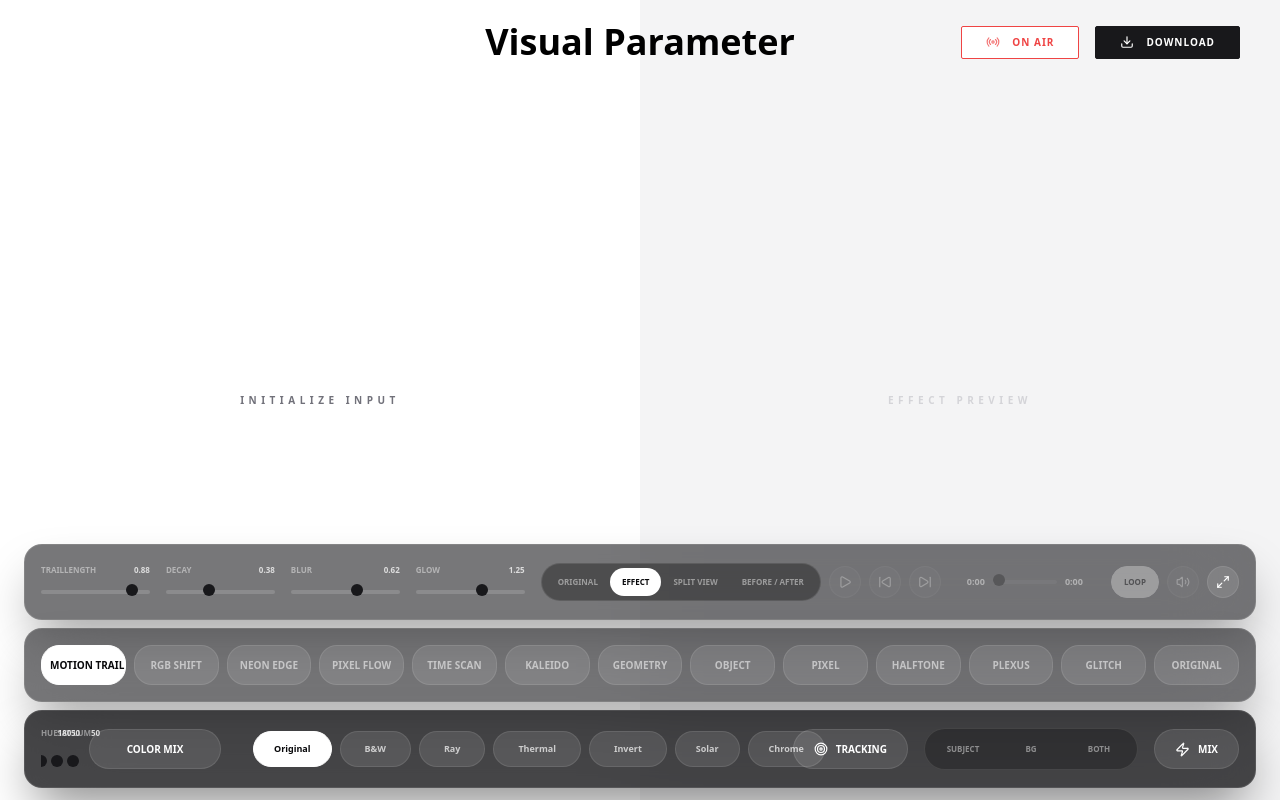
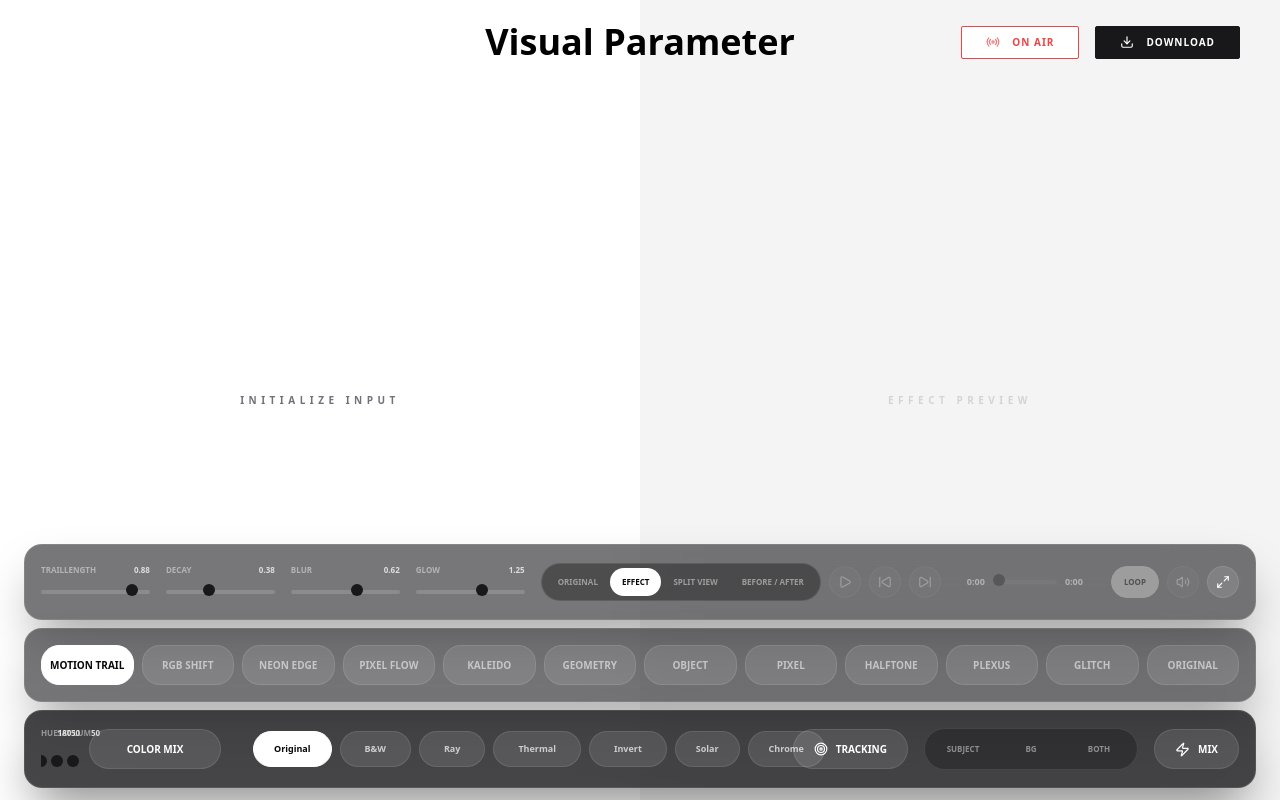
Before and after one commit to Lee-SungYoon/Visual-Parameter-codex, a React (Vite) app: page / in a window 1280 px wide. Built offline with nearby package versions, Linux system fonts and the light colour scheme.

Commit message:
Remove time scan and color motion trail shadows

```diff
--- a/constants.ts
+++ b/constants.ts
@@ -142,29 +142,6 @@ export const EFFECTS: EffectDef[] = [
       threshold: { type: 'slider', min: 0, max: 1, step: 0.01, randomRange: [0.2, 0.5] },
       sortLength: { type: 'slider', min: 0, max: 1, step: 0.01, randomRange: [0.35, 0.8] },
       stretchAmount: { type: 'slider', min: 0, max: 1, step: 0.01, randomRange: [0.45, 1] },
-    },
-  },
-  {
-    id: 'time_scan',
-    name: 'Time Scan',
-    description: 'Noise displacement distortion inspired by SVG filters',
-    category: 'video_effect',
-    status: 'Complete',
-    gpuLoad: 'High',
-    defaultParams: {
-      timeDepth: 0.8,
-      direction: 'horizontal',
-      delay: 0.36,
-      repeat: 4,
-      wave: 0.7,
-      maskFeather: 0.28,
-      timeOffset: 0.22,
-    },
-    paramConfig: {
-      timeDepth: { type: 'slider', min: 0, max: 1, step: 0.01, randomRange: [0.5, 1] },
-      direction: { type: 'select', options: ['horizontal', 'vertical', 'radial'] },
-      delay: { type: 'slider', min: 0, max: 1, step: 0.01, randomRange: [0.18, 0.55] },
-      wave: { type: 'slider', min: 0, max: 1, step: 0.01, randomRange: [0.35, 0.9] },
     },
   },
   {
--- a/services/webglShaderEngine.ts
+++ b/services/webglShaderEngine.ts
@@ -397,7 +397,15 @@ void main() {
     float focus = trackedMask(uv, 0.16);
     float shadow = 1.0 - smoothstep(0.08, 0.42, dot(feedback, vec3(0.299, 0.587, 0.114)));
     vec3 invertedTrail = mix(1.0 - originalColor, 1.0 - feedback, 0.55);
-    vec3 trailBase = mix(feedback, invertedTrail, shadow * (0.55 + decay * 0.35));
+    float colorSeed = floor(u_time * 1.7) + floor(uv.x * 5.0) * 13.0 + floor(uv.y * 5.0) * 29.0;
+    vec3 randomTrailColor = vec3(
+      0.35 + 0.65 * hash(vec2(colorSeed, 1.7)),
+      0.35 + 0.65 * hash(vec2(colorSeed, 5.3)),
+      0.35 + 0.65 * hash(vec2(colorSeed, 9.1))
+    );
+    randomTrailColor = mix(randomTrailColor, normalize(u_color + randomTrailColor + vec3(0.12)), 0.35);
+    vec3 coloredShadow = mix(invertedTrail, randomTrailColor * (0.72 + focus * 0.28), shadow);
+    vec3 trailBase = mix(feedback, coloredShadow, shadow * (0.6 + decay * 0.32));
     color = mix(color, trailBase * (1.0 - decay * 0.18) + u_color * bright * glow, trail * (0.35 + focus * 0.85));
   } else if (u_effect == 12) {
     float amount = u_params[0];
```
